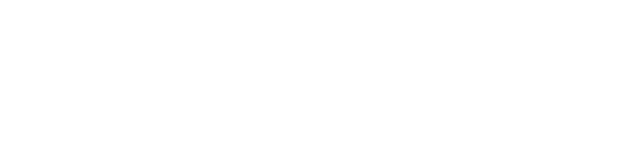
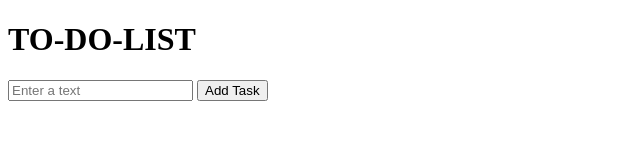
Before and after one commit to Ubaid-A/todo-list-app-in-javascript, a plain HTML site: page index.html in a window 1280 px wide. Shown: the whole page, without its empty margins (0-640 px from the left). Drawn offline with Linux system fonts and the light colour scheme.

Commit message:
html code completed now we are styling To-Do-List design using css

```diff
--- a/index.html
+++ b/index.html
@@ -9,8 +9,13 @@
 <body>
     <!-- create main div  -->
      <div class="container">
+        <h1>TO-DO-LIST</h1>
+        <input type="text" name="" id="taskInput" placeholder="Enter a text">
+        <button onclick="addTask()">Add Task</button>
+        <ul id="taskList">
 
-     </div>
+        </ul>
+    </div>
 
 
 
```
